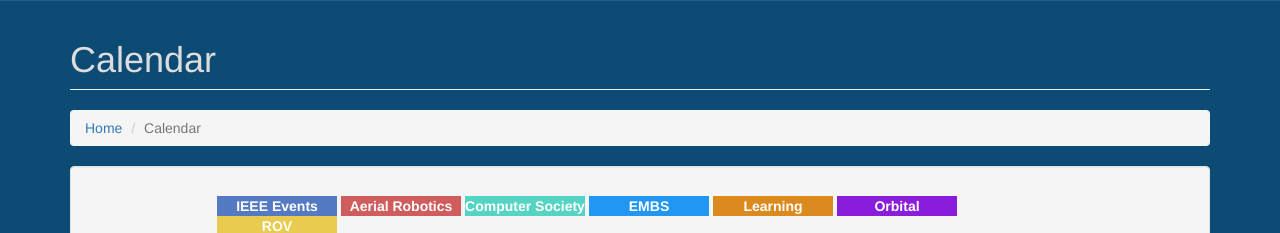
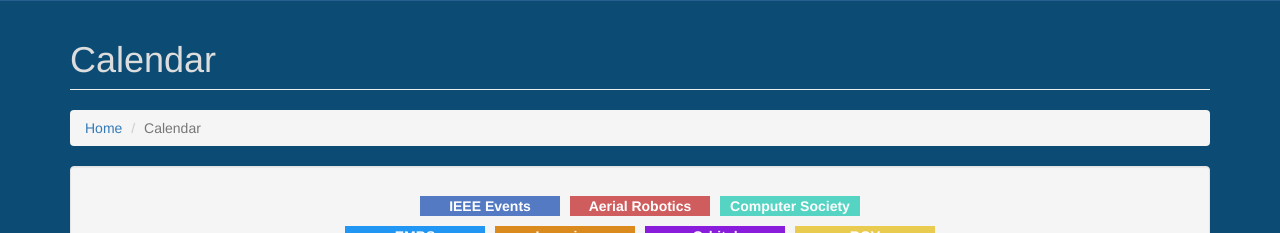
Before and after one commit to PurdueIEEE/old-IEEE-Website, a PHP site: page /calendar.php in a window 1280 px wide. Shown: the part 50-283 px from the top of the page. Run offline with PHP 8.4, Linux system fonts and the light colour scheme; data that the repository does not hold is empty.

Commit message:
Made two lines for calendar color blocks

```diff
--- a/calendar.php
+++ b/calendar.php
@@ -18,14 +18,16 @@
 	<div class="well">
 		<div class="row">
 			<div class="col-lg-12 text-center">
-				<div style="margin: 10px auto; width: 850px; height: 20px; font-weight: 600">
-					<div style="float: left; height: 20px; width: 120px; margin: 0 2px; background-color: #547AC4; color: white; text-align: center;">IEEE Events</div>
-					<div style="float: left; height: 20px; width: 120px; margin: 0 2px; background-color: #CF5D5D; color: white; text-align: center;">Aerial Robotics</div>
-					<div style="float: left; height: 20px; width: 120px; margin: 0 2px; background-color: #55D4C3; color: white; text-align: center;">Computer Society</div>
-					<div style="float: left; height: 20px; width: 120px; margin: 0 2px; background-color: #2196F3; color: white; text-align: center;">EMBS</div>
-					<div style="float: left; height: 20px; width: 120px; margin: 0 2px; background-color: #DB8A1D; color: white; text-align: center;">Learning</div>
-					<div style="float: left; height: 20px; width: 120px; margin: 0 2px; background-color: #891DDB; color: white; text-align: center;">Orbital</div>
-					<div style="float: left; height: 20px; width: 120px; margin: 0 2px; background-color: #E8CB4F; color: white; text-align: center;">ROV</div>
+				<div style="margin: 10px auto; width: 450px; height: 20px; font-weight: 600">
+					<div style="float: left; height: 20px; width: 140px; margin: 0 5px; background-color: #547AC4; color: white; text-align: center;">IEEE Events</div>
+					<div style="float: left; height: 20px; width: 140px; margin: 0 5px; background-color: #CF5D5D; color: white; text-align: center;">Aerial Robotics</div>
+					<div style="float: left; height: 20px; width: 140px; margin: 0 5px; background-color: #55D4C3; color: white; text-align: center;">Computer Society</div>
+				</div>
+				<div style="margin: 10px auto; width: 600px; height: 20px; font-weight: 600">
+					<div style="float: left; height: 20px; width: 140px; margin: 0 5px; background-color: #2196F3; color: white; text-align: center;">EMBS</div>
+					<div style="float: left; height: 20px; width: 140px; margin: 0 5px; background-color: #DB8A1D; color: white; text-align: center;">Learning</div>
+					<div style="float: left; height: 20px; width: 140px; margin: 0 5px; background-color: #891DDB; color: white; text-align: center;">Orbital</div>
+					<div style="float: left; height: 20px; width: 140px; margin: 0 5px; background-color: #E8CB4F; color: white; text-align: center;">ROV</div>
 				</div>
 				<iframe src="https://www.google.com/calendar/embed?showTitle=0&amp;showPrint=0&amp;height=750&amp;wkst=1&amp;bgcolor=%23F5F5F5&#10;&amp;src=d5lo1ojucvmelsk9a54kndq1g8%40group.calendar.google.com&amp;color=%232952A3&#10;&amp;src=h8nk778rgq4idlspuf4uevfs84%40group.calendar.google.com&amp;color=%23A32929&#10;&amp;src=ivb3d3hectmmra336tvtjkjepg%40group.calendar.google.com&amp;color=%23BE6D00&#10;&amp;src=mmi9atsgvigdbhnsf783vtlcv8%40group.calendar.google.com&amp;color=%231B887A&#10;&amp;src=thcak7c7b8d7m6up2u5dd13odg%40group.calendar.google.com&amp;color=%235229A3&amp;src=ce7l4e2pdhq23tqf3353pfmfp8%40group.calendar.google.com&amp;color=%23AB8B00&#10;&amp;src=embspurdue@gmail.com&amp;color=%232196F3&#10;&amp;ctz=America%2FNew_York" style=" border-width:0" width="1000" height="750" frameborder="0" scrolling="no"></iframe>
 				<p>
```
